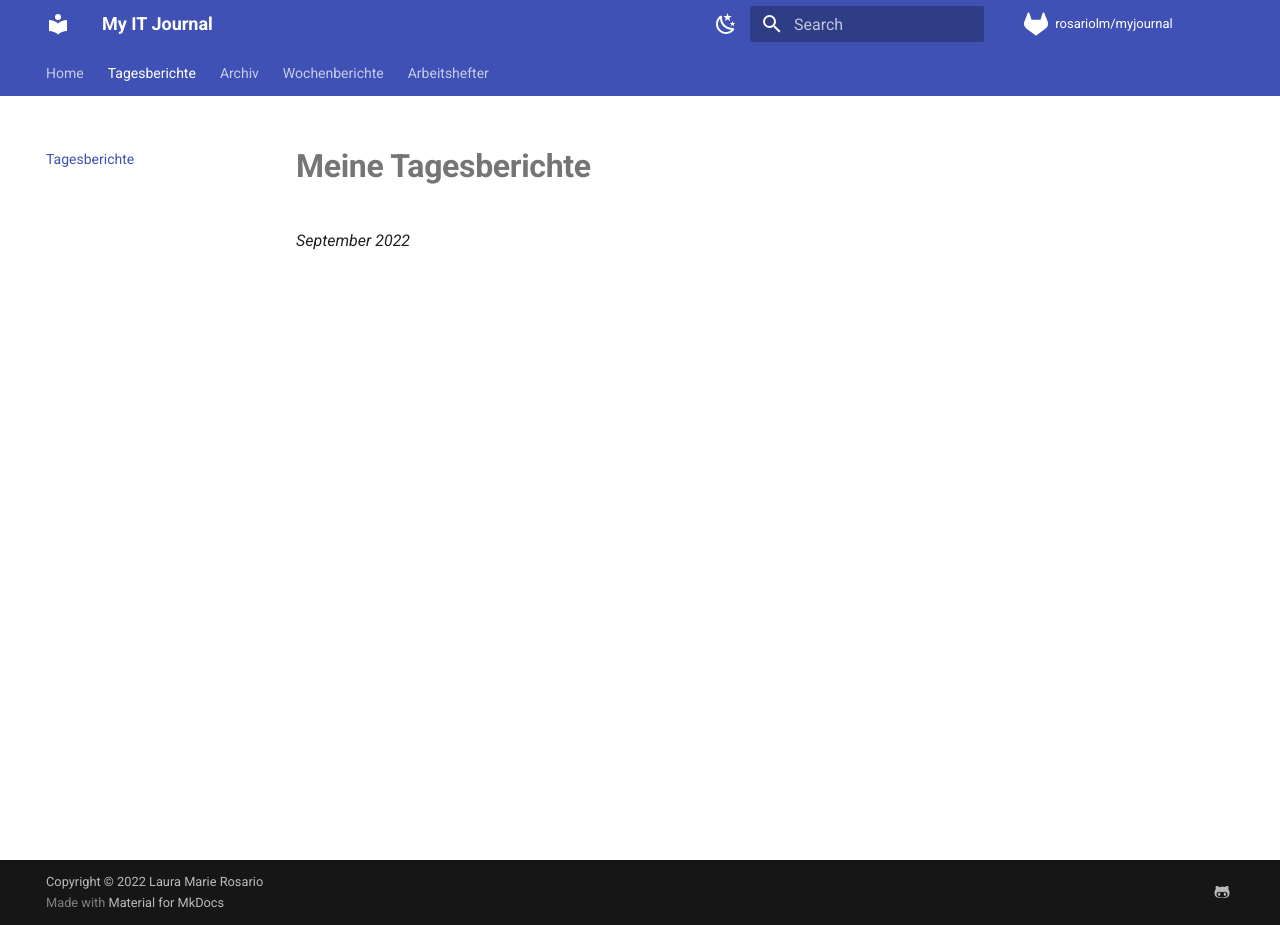
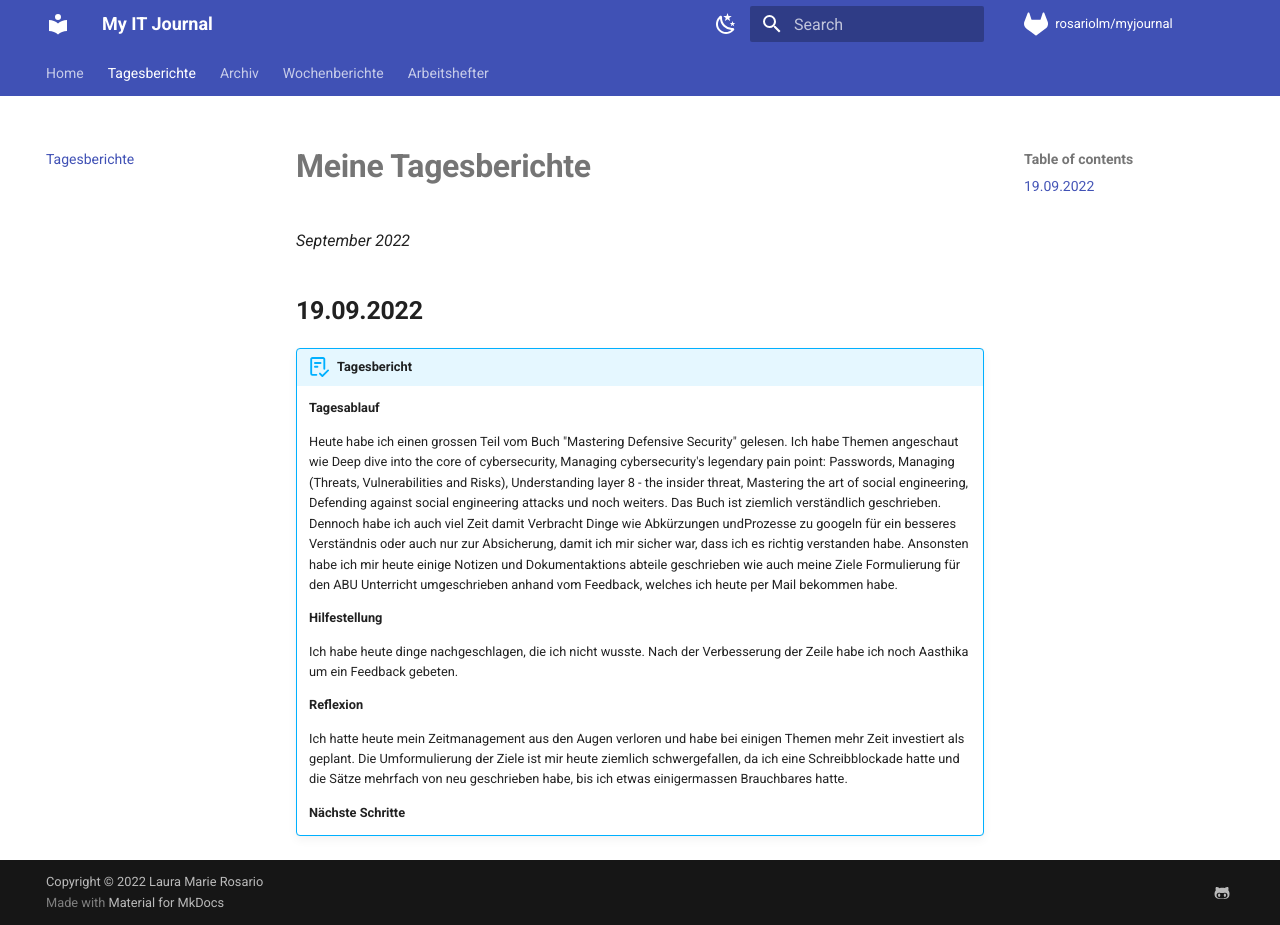
Before and after one commit to rosariolm/myjournal, an MkDocs documentation site: the page built from docs/tberichte.md, in a window 1280 px wide and 925 px high. Built offline with MkDocs 1.6.1 and Material for MkDocs 9.7.7, drawn with Linux system fonts in a browser that asks for light colours; comment, search, counter and statistics services are not loaded.

Commit message:
tbericht 19.09.2022

```diff
--- a/docs/tberichte.md
+++ b/docs/tberichte.md
@@ -2,3 +2,20 @@
 
 
 *September 2022*
+
+## **19.09.2022**
+
+!!! abstract "Tagesbericht"
+    **Tagesablauf**
+
+    Heute habe ich einen grossen Teil vom Buch "Mastering Defensive Security" gelesen. Ich habe Themen angeschaut wie Deep dive into the core of cybersecurity, Managing cybersecurity's legendary pain point: Passwords, Managing (Threats, Vulnerabilities and Risks), Understanding layer 8 - the insider threat, Mastering the art of social engineering, Defending against social engineering attacks und noch weiters. Das Buch ist ziemlich verständlich geschrieben. Dennoch habe ich auch viel Zeit damit Verbracht Dinge wie Abkürzungen undProzesse zu googeln für ein besseres Verständnis oder auch nur zur Absicherung, damit ich mir sicher war, dass ich es richtig verstanden habe. Ansonsten habe ich mir heute einige Notizen und Dokumentaktions abteile geschrieben wie auch meine Ziele Formulierung für den ABU Unterricht umgeschrieben anhand vom Feedback, welches ich heute per Mail bekommen habe.
+
+    **Hilfestellung**
+
+    Ich habe heute dinge nachgeschlagen, die ich nicht wusste. Nach der Verbesserung der Zeile habe ich noch Aasthika um ein Feedback gebeten.
+
+    **Reflexion**
+
+    Ich hatte heute mein Zeitmanagement aus den Augen verloren und habe bei einigen Themen mehr Zeit investiert als geplant. Die Umformulierung der Ziele ist mir heute ziemlich schwergefallen, da ich eine Schreibblockade hatte und die Sätze mehrfach von neu geschrieben habe, bis ich etwas einigermassen Brauchbares hatte.
+
+    **Nächste Schritte**
```
